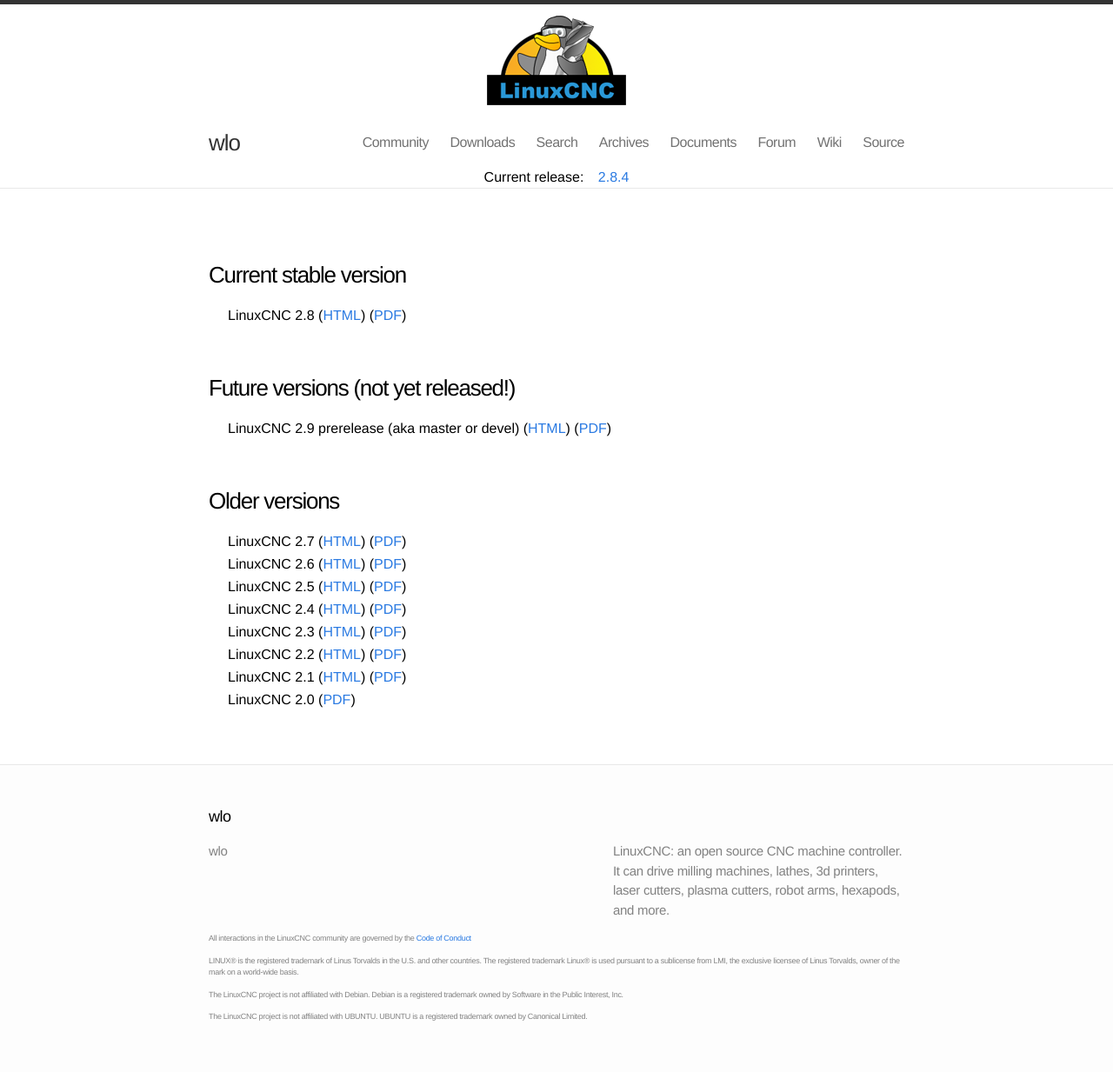
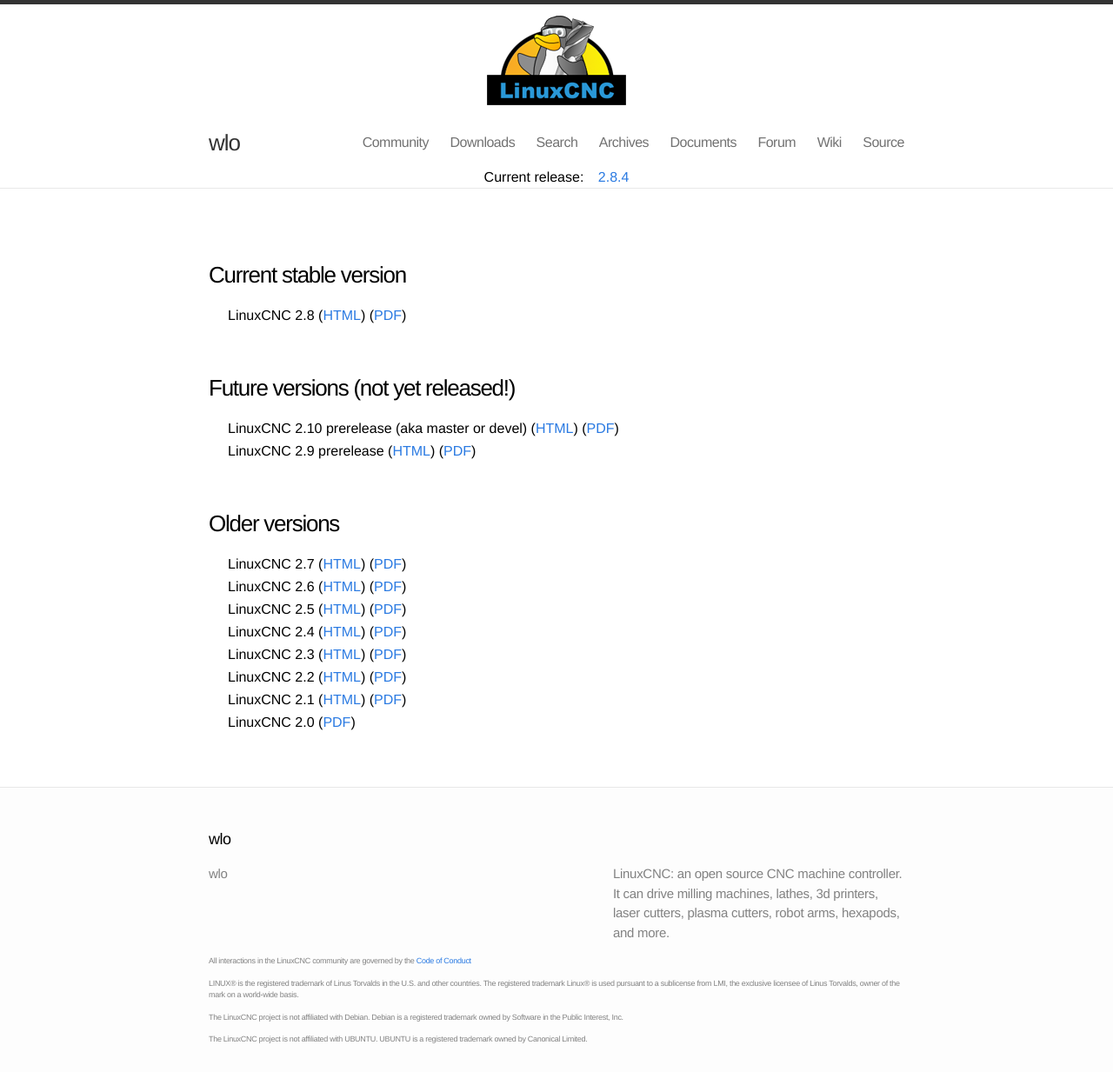
Before and after one commit to LinuxCNC/wlo, a Jekyll site: the page built from documents/index.md, in a window 1280 px wide. Shown: the whole page at 87% size. Built offline with Jekyll 4.4.1, drawn with Linux system fonts in a browser that asks for light colours; before the commit the page ends 1207 px from its top, so only the background shows below that.

Commit message:
update docs page for 2.9

```diff
--- a/documents/index.md
+++ b/documents/index.md
@@ -11,9 +11,8 @@
 
 ## Future versions (not yet released!)
 
-
-| LinuxCNC 2.9 prerelease (aka master or devel) ([HTML](http://linuxcnc.org/docs/devel/html/)) ([PDF](http://linuxcnc.org/docs/devel/pdf))
-
+| LinuxCNC 2.10 prerelease (aka master or devel) ([HTML](http://linuxcnc.org/docs/devel/html/)) ([PDF](http://linuxcnc.org/docs/devel/pdf))
+| LinuxCNC 2.9 prerelease ([HTML](http://linuxcnc.org/docs/2.9/html/)) ([PDF](http://linuxcnc.org/docs/2.9/pdf))
 
 ## Older versions
 
```
